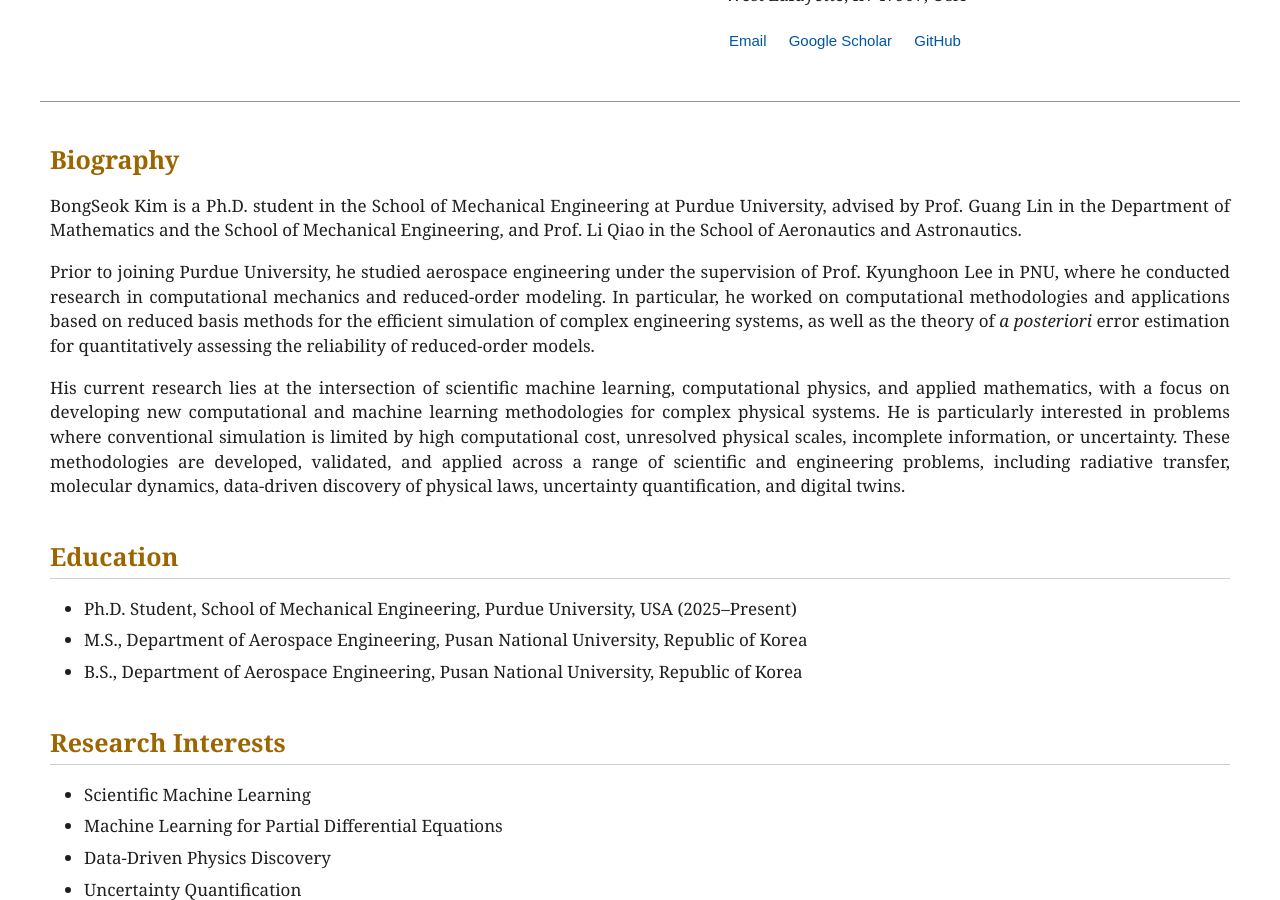
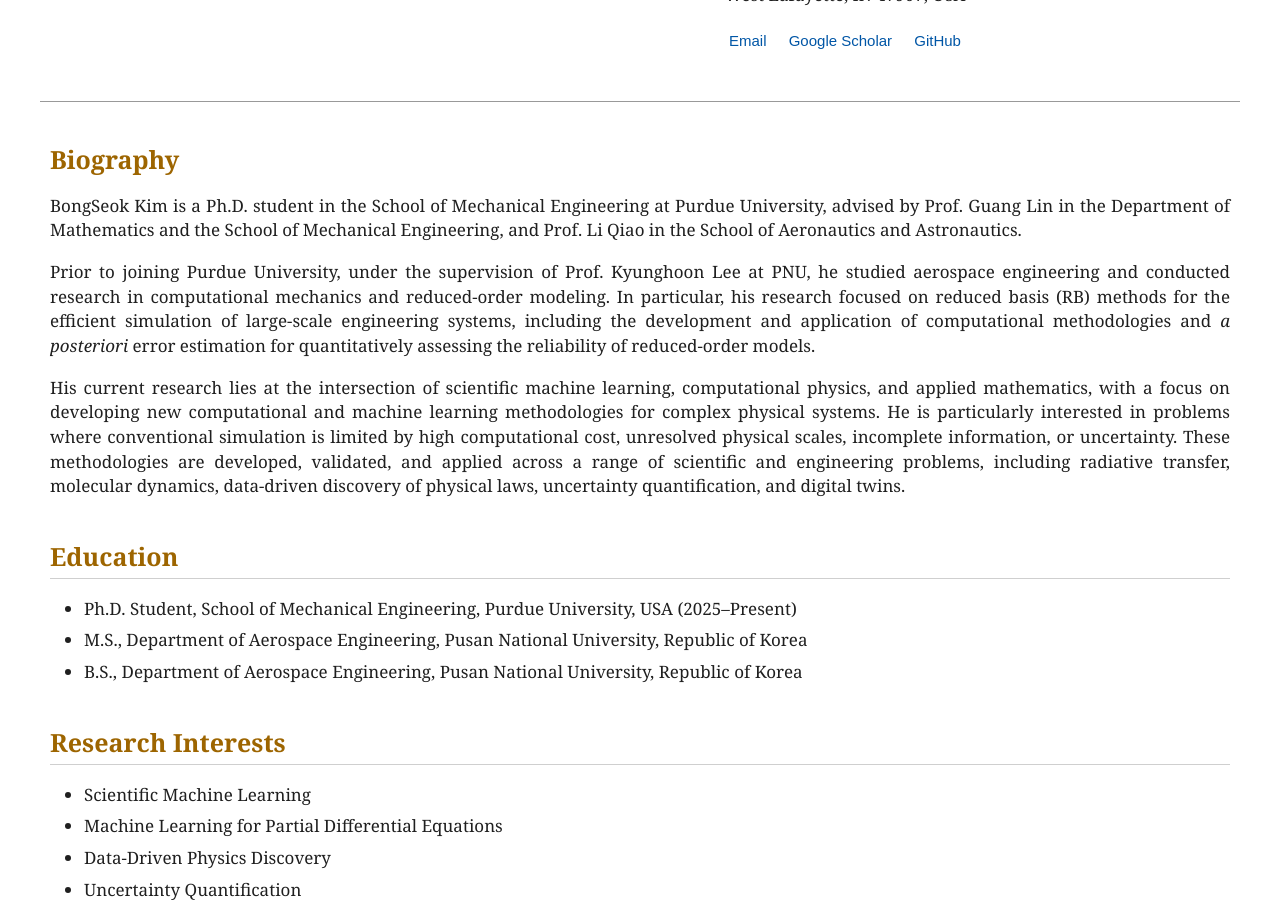
Before and after one commit to Kim4853/Kim4853.github.io, a Jekyll site: the page built from index.md, in a window 1280 px wide and 900 px high, scrolled down 730 px. Built offline with Jekyll 4.4.1, drawn with Linux system fonts in a browser that asks for light colours.

Commit message:
Update website

```diff
--- a/index.md
+++ b/index.md
@@ -191,9 +191,7 @@ permalink: /
   Li Qiao in the School of Aeronautics and Astronautics.
 </p>
 
-<p>
-  Prior to joining Purdue University, he studied aerospace engineering under the supervision of Prof. Kyunghoon Lee in PNU, where he conducted research in computational mechanics and reduced-order modeling. In particular, he worked on computational methodologies and applications based on reduced basis methods for the efficient simulation of complex engineering systems, as well as the theory of <i>a posteriori</i> error estimation for quantitatively assessing the reliability of reduced-order models.
-</p>
+<p> Prior to joining Purdue University, under the supervision of Prof. Kyunghoon Lee at PNU, he studied aerospace engineering and conducted research in computational mechanics and reduced-order modeling. In particular, his research focused on reduced basis (RB) methods for the efficient simulation of large-scale engineering systems, including the development and application of computational methodologies and <i>a posteriori</i> error estimation for quantitatively assessing the reliability of reduced-order models. </p>
 
 <p>
   His current research lies at the intersection of scientific machine learning, computational physics, and applied mathematics, with a focus on developing new computational and machine learning methodologies for complex physical systems. He is particularly interested in problems where conventional simulation is limited by high computational cost, unresolved physical scales, incomplete information, or uncertainty. These methodologies are developed, validated, and applied across a range of scientific and engineering problems, including radiative transfer, molecular dynamics, data-driven discovery of physical laws, uncertainty quantification, and digital twins.
```
